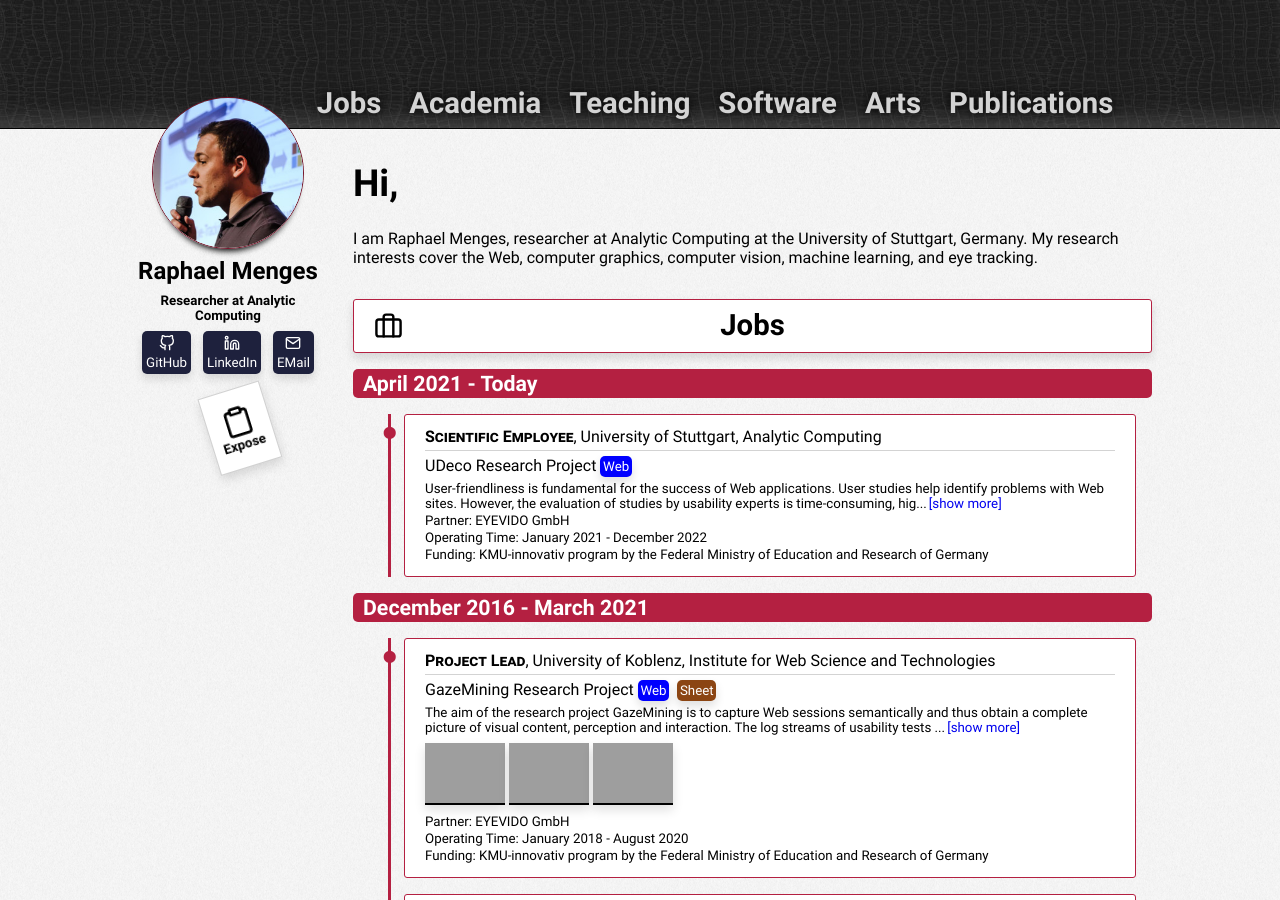
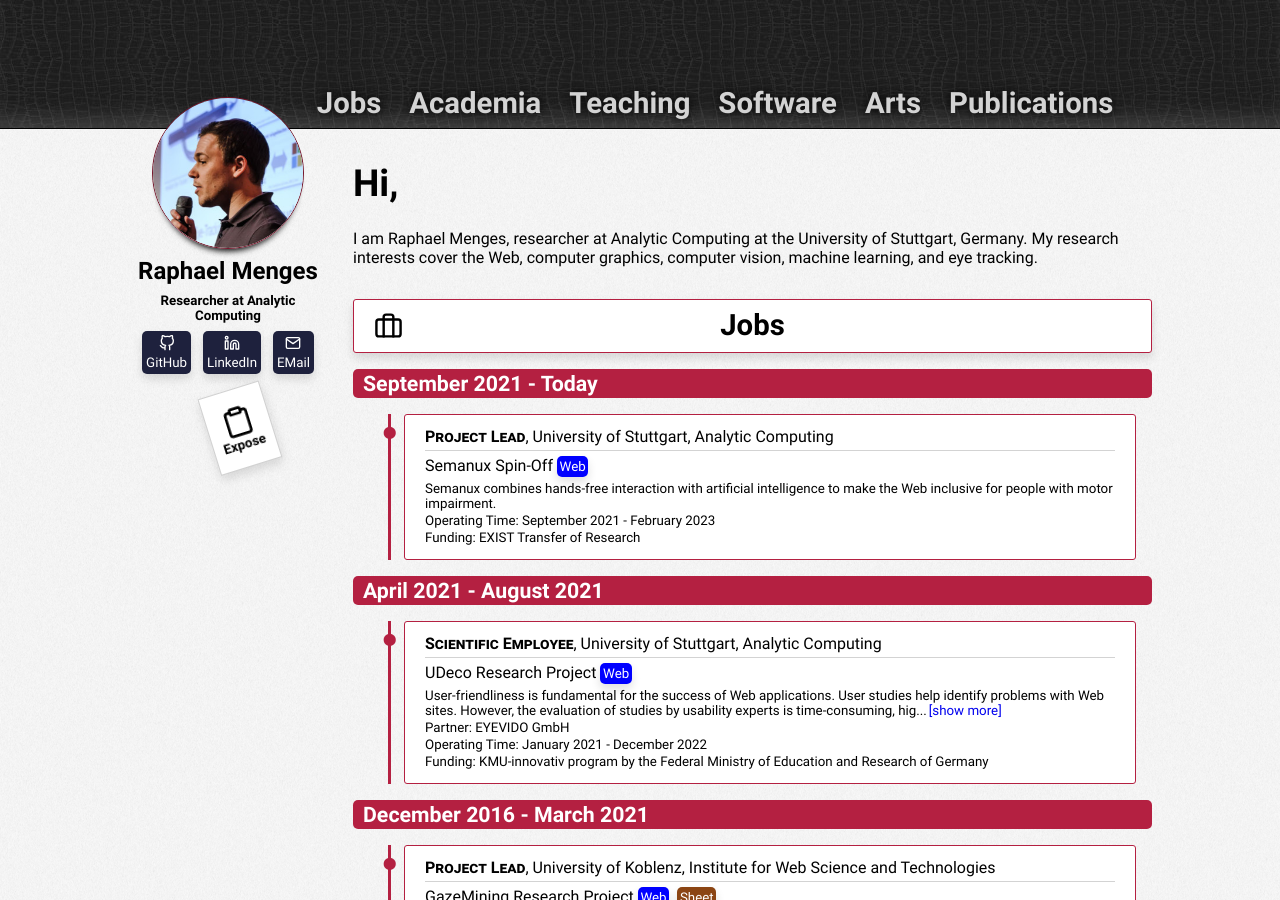
Before and after one commit to raphaelmenges/raphaelmenges.github.io, a Jekyll site: the page built from index.html, in a window 1280 px wide and 900 px high. Built offline with Jekyll 4.4.1, drawn with Linux system fonts in a browser that asks for light colours; grey boxes are pictures that could not be loaded.

Commit message:
Update job.

```diff
--- a/_includes/home/jobs.html
+++ b/_includes/home/jobs.html
@@ -4,11 +4,22 @@ Lorem ipsum dolor sit amet, consectetur adipiscing elit. Aenean eu tristique jus
 
 <div class='timeline'>
 
-<h3>April 2021 - Today</h3>
+<h3>September 2021 - Today</h3>
+<ol>
+	<li>
+		<div><strong style='font-variant: small-caps'>Project Lead</strong>, University of Stuttgart, Analytic Computing</div>
+		<div class='title'>Semanux Spin-Off<a class='web' href='https://semanux.com'>Web</a></div>
+		<div class='abstract'>Semanux combines hands-free interaction with artificial intelligence to make the Web inclusive for people with motor impairment.</div>
+		<div class='note'>Operating Time: September 2021 - February 2023</div>
+		<div class='note'>Funding: EXIST Transfer of Research</div>
+	</li>
+</ol>
+
+<h3>April 2021 - August 2021</h3>
 <ol>
 	<li>
 		<div><strong style='font-variant: small-caps'>Scientific Employee</strong>, University of Stuttgart, Analytic Computing</div>
-		<div class='title'>UDeco Research Project<a class='web' href='https://www.ipvs.uni-stuttgart.de/departments/ac/research/projects/udeco/'>Web</a></div>
+		<div class='title'>UDeco Research Project<a class='web' href='https://www.ipvs.uni-stuttgart.de/departments/ac/research/projects/udeco'>Web</a></div>
 		<div class='abstract'>User-friendliness is fundamental for the success of Web applications. User studies help identify problems with Web sites. However, the evaluation of studies by usability experts is time-consuming, highly subjective and so difficult to understand that user studies are often skipped. Hence, many systems remain hard to use. We develop UDeco, a platform for a usability data ecosystem, that collects and processes usability data and knowledge from user studies in order to automate evaluation of usability studies by means of machine learning and data mining.</div>
 		<div class='note'>Partner: EYEVIDO GmbH</div>
 		<div class='note'>Operating Time: January 2021 - December 2022</div>
```
